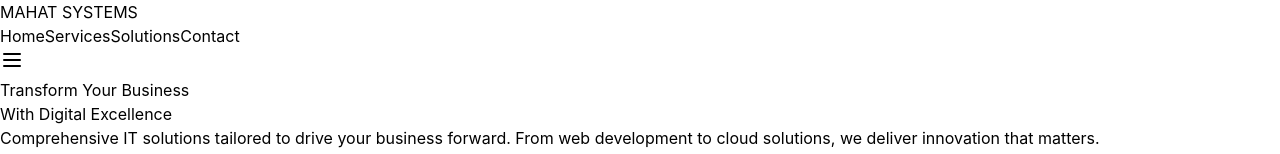
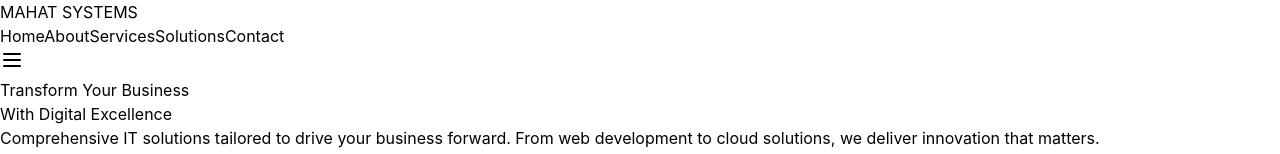
Before and after one commit to Cyber-Bulls/MahatSystems-Website, a React (Vite) app: page / in a window 1280 px wide. Shown: the top 154 px of the page. Built offline with nearby package versions, Linux system fonts and the light colour scheme.

Commit message:
Update Navbar.tsx

```diff
--- a/src/components/Navbar.tsx
+++ b/src/components/Navbar.tsx
@@ -6,13 +6,14 @@ export default function Navbar() {
 
   const menuItems = [
     { href: "#home", label: "Home" },
+    { href: "#about", label: "About" },
     { href: "#services", label: "Services" },
     { href: "#solutions", label: "Solutions" },
     { href: "#contact", label: "Contact" }
   ]
 
   return (
-    <nav className="fixed w-full bg-white/90 backdrop-blur-sm z-50 shadow-sm">
+    <nav className="fixed w-full bg-white/60 backdrop-blur-sm z-50 shadow-sm">
       <div className="max-w-7xl mx-auto px-4 sm:px-6 lg:px-8">
         <div className="flex justify-between items-center h-20">
           <div className="flex-shrink-0">
```
